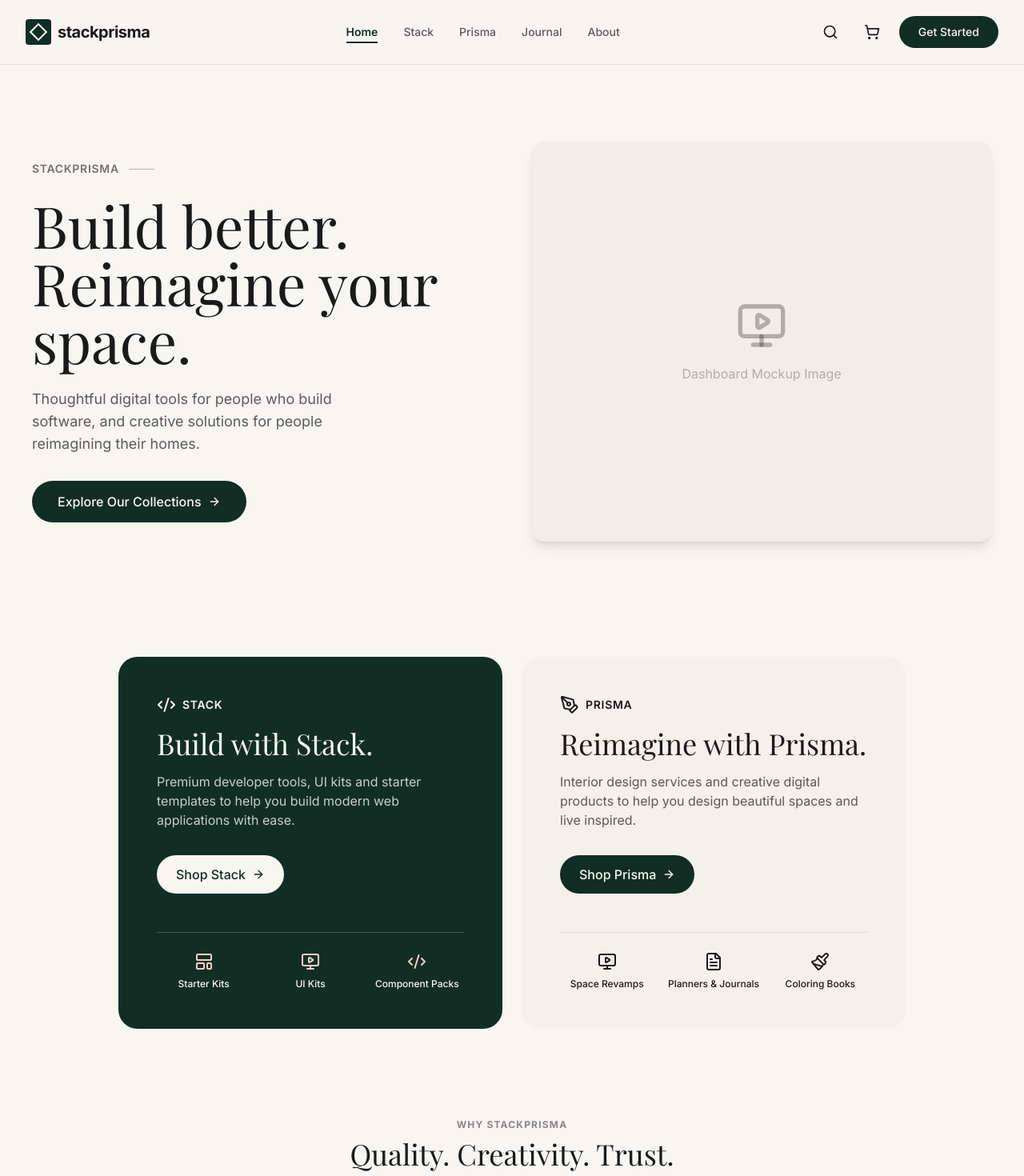
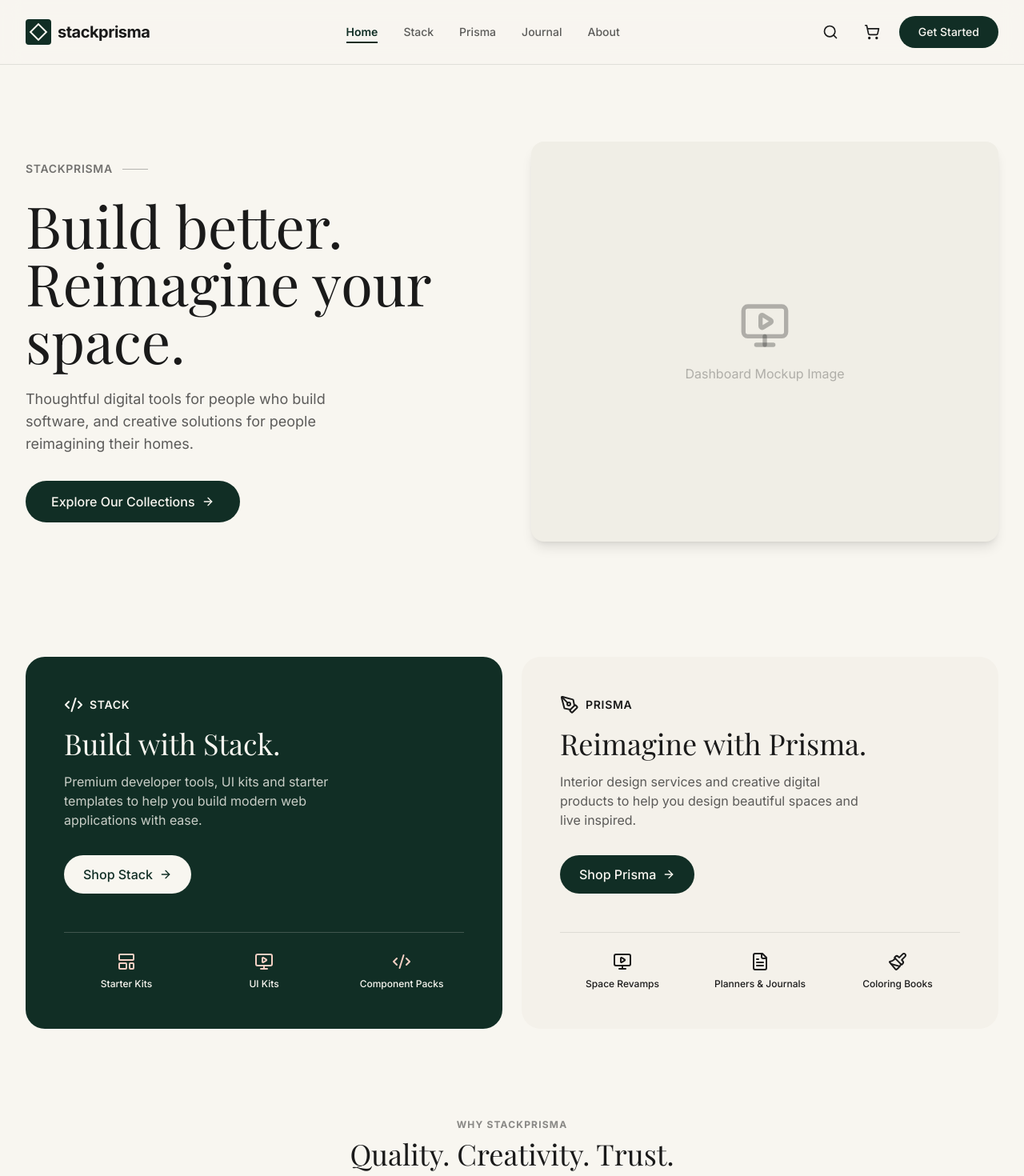
Before and after one commit to GraceM-Portfolio/businessprisma, a Next.js app: page / in a window 1280 px wide. Shown: the top 1470 px of the page at 80% size. Built offline with nearby package versions, Linux system fonts and the light colour scheme; a web font is replaced by a local one.

Commit message:
Update page.tsx

```diff
--- a/src/app/page.tsx
+++ b/src/app/page.tsx
@@ -4,9 +4,9 @@ import ProductCard from "@/components/ProductCard";
 
 export default function Home() {
   return (
-    <div className="flex flex-col">
+    <div className="flex flex-col w-full overflow-hidden">
       {/* HERO SECTION */}
-      <section className="max-w-7xl mx-auto px-4 sm:px-6 lg:px-8 py-16 lg:py-24 grid lg:grid-cols-2 gap-12 items-center">
+      <section className="max-w-7xl mx-auto px-4 sm:px-6 lg:px-8 py-16 lg:py-24 grid lg:grid-cols-2 gap-12 items-center w-full">
         <div className="max-w-xl">
           <div className="flex items-center gap-3 text-sm font-semibold tracking-wider text-brand-charcoal/60 uppercase mb-6">
             <span>Stackprisma</span>
@@ -23,7 +23,7 @@ export default function Home() {
             Explore Our Collections <ArrowRight className="w-4 h-4" />
           </Link>
         </div>
-        <div className="relative h-[400px] lg:h-[500px] rounded-2xl overflow-hidden bg-brand-light flex items-center justify-center shadow-lg">
+        <div className="relative h-[400px] lg:h-[500px] rounded-2xl overflow-hidden bg-brand-light flex items-center justify-center shadow-lg w-full">
           <div className="text-brand-charcoal/30 flex flex-col items-center">
             <MonitorPlay className="w-16 h-16 mb-4" />
             <p>Dashboard Mockup Image</p>
@@ -32,7 +32,7 @@ export default function Home() {
       </section>
 
       {/* TWO CATEGORY BLOCKS */}
-      <section className="max-w-7xl mx-auto px-4 sm:px-6 lg:px-8 py-12">
+      <section className="max-w-7xl mx-auto px-4 sm:px-6 lg:px-8 py-12 w-full">
         <div className="grid lg:grid-cols-2 gap-6">
           {/* Stack Block */}
           <div className="bg-brand-green text-brand-cream p-8 lg:p-12 rounded-3xl relative overflow-hidden flex flex-col justify-between min-h-[400px]">
@@ -99,7 +99,7 @@ export default function Home() {
       </section>
 
       {/* TRUST BADGES */}
-      <section className="max-w-7xl mx-auto px-4 sm:px-6 lg:px-8 py-16 border-b border-brand-charcoal/10">
+      <section className="max-w-7xl mx-auto px-4 sm:px-6 lg:px-8 py-16 border-b border-brand-charcoal/10 w-full">
         <div className="text-center mb-12">
           <span className="text-xs font-bold tracking-widest text-brand-charcoal/50 uppercase mb-2 block">Why Stackprisma</span>
           <h2 className="text-4xl font-serif">Quality. Creativity. Trust.</h2>
@@ -137,7 +137,7 @@ export default function Home() {
       </section>
 
       {/* POPULAR PICKS */}
-      <section className="max-w-7xl mx-auto px-4 sm:px-6 lg:px-8 py-16">
+      <section className="max-w-7xl mx-auto px-4 sm:px-6 lg:px-8 py-16 w-full">
         <div className="flex justify-between items-end mb-8">
           <div>
             <span className="text-xs font-bold tracking-widest text-brand-charcoal/50 uppercase mb-2 block">Featured Products</span>
@@ -161,7 +161,7 @@ export default function Home() {
       </section>
 
       {/* BOTTOM BANNER */}
-      <section className="max-w-7xl mx-auto px-4 sm:px-6 lg:px-8 py-12 mb-12">
+      <section className="max-w-7xl mx-auto px-4 sm:px-6 lg:px-8 py-12 mb-12 w-full">
         <div className="bg-[#f4f1ea] rounded-3xl p-8 lg:p-12 flex flex-col md:flex-row items-center justify-between gap-8">
            <div className="max-w-lg">
               <span className="text-xs font-bold tracking-widest text-brand-charcoal/50 uppercase mb-2 block">Our Vision</span>
```
